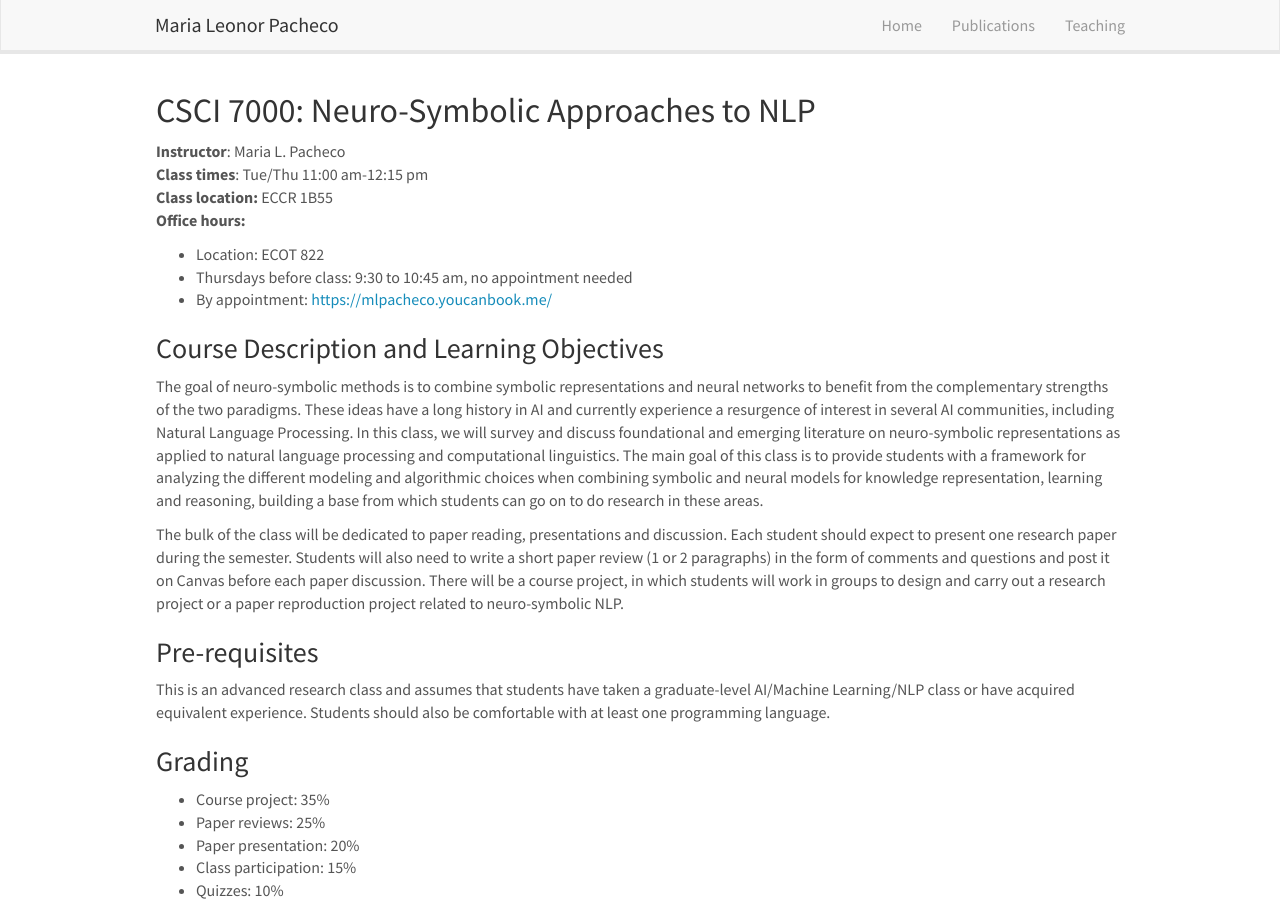
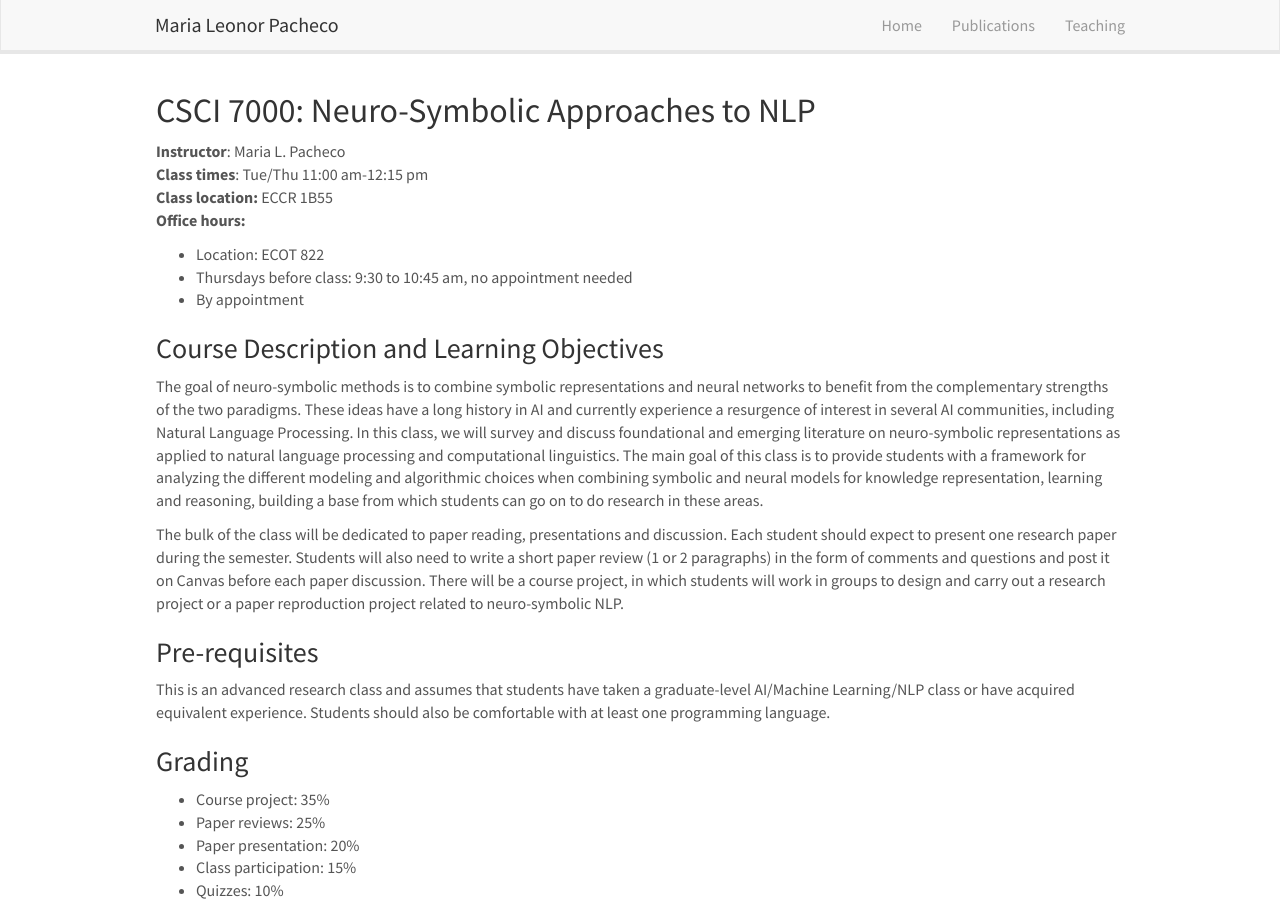
Before and after one commit to mlpacheco/mlpacheco.github.io, a Jekyll site: the page built from _pages/nesymnlp.md, in a window 1280 px wide and 900 px high. Built offline with Jekyll 4.4.1, drawn with Linux system fonts in a browser that asks for light colours; nearby versions of some CDN libraries; some of the changed lines change nothing that is shown.

Commit message:
Update nesymnlp.md

```diff
--- a/_pages/nesymnlp.md
+++ b/_pages/nesymnlp.md
@@ -14,7 +14,7 @@ permalink: /teaching/nesymnlp
 **Office hours:**
 - Location: ECOT 822
 - Thursdays before class: 9:30 to 10:45 am, no appointment needed
-- By appointment: [https://mlpacheco.youcanbook.me/](https://mlpacheco.youcanbook.me/)
+- By appointment
 
 ### Course Description and Learning Objectives
 
```
